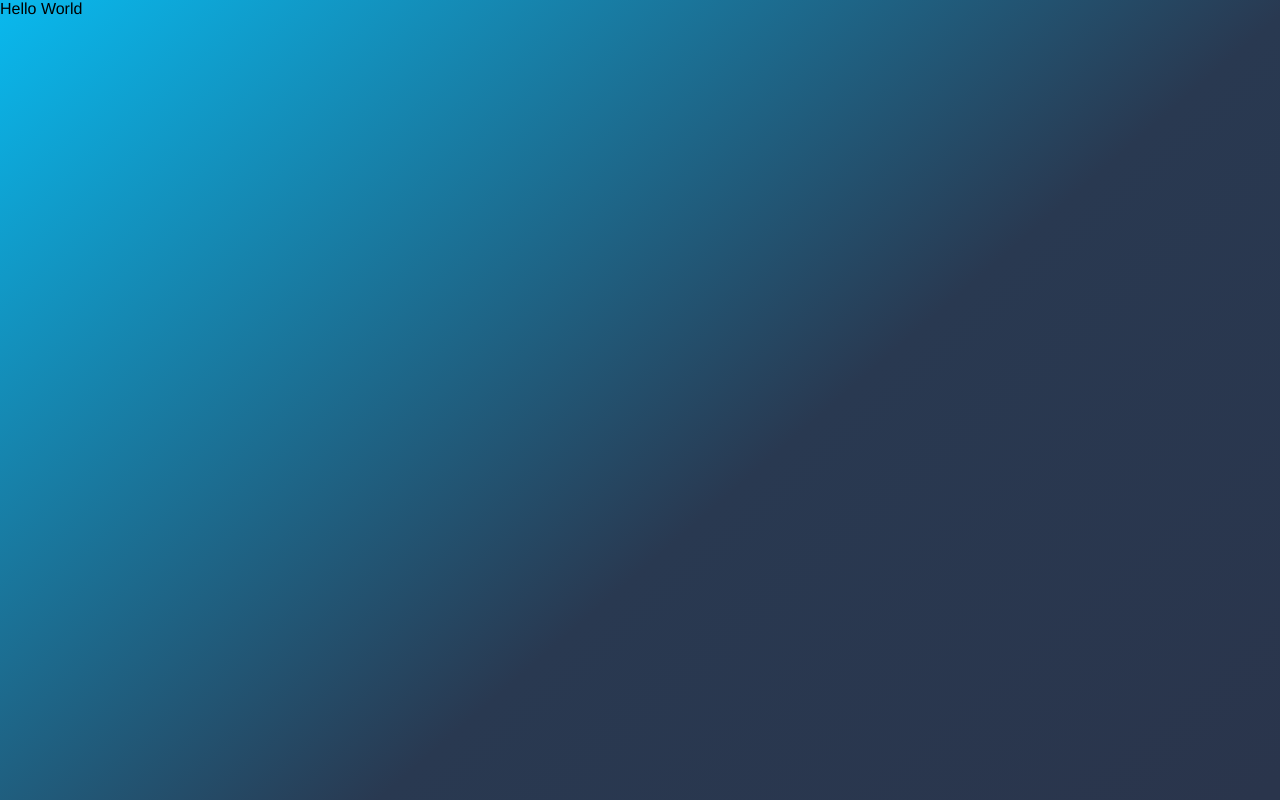
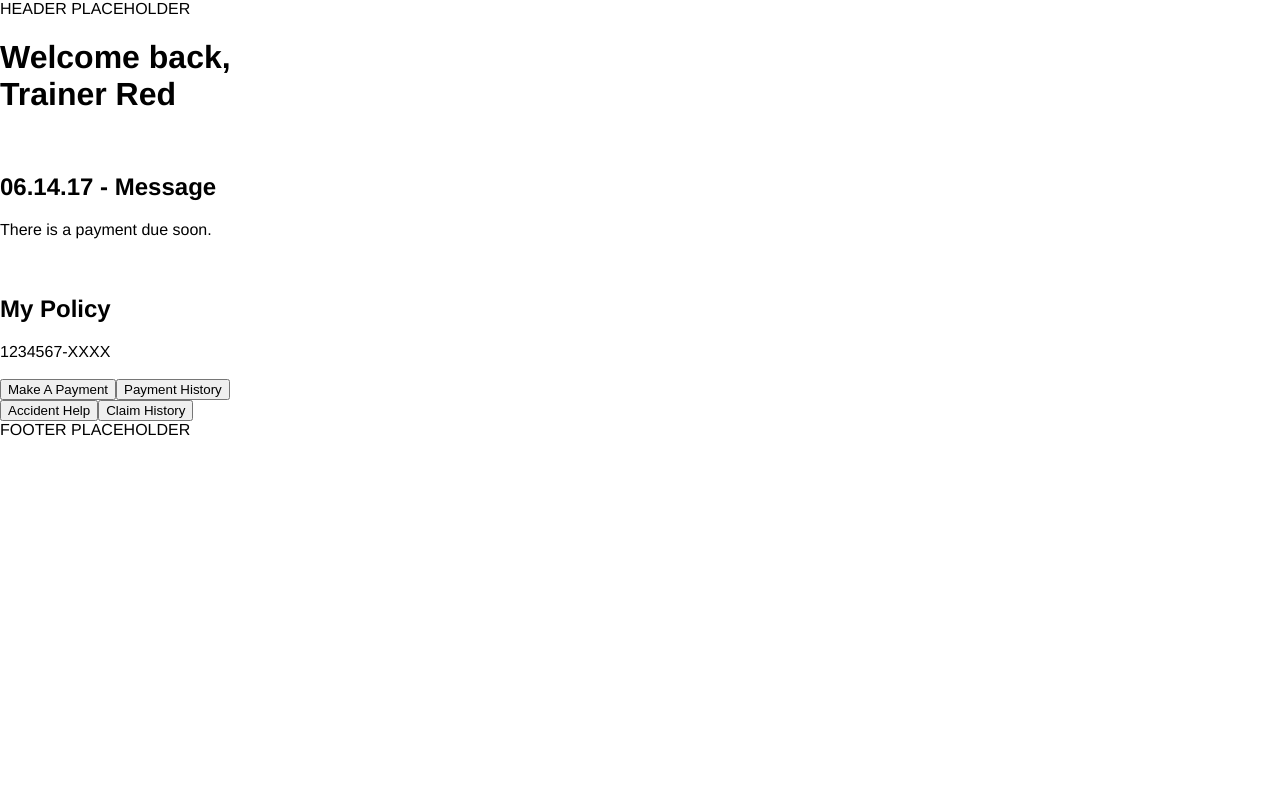
Before and after one commit to jmcreasman/Pokedex, a Vue app in the folder pokedex/: page /#/ in a window 1280 px wide. Built offline with nearby package versions, Linux system fonts and the light colour scheme.

Commit message:
html structure based on work done on insurance demo app

```diff
--- a/pokedex/src/components/Dashboard.vue
+++ b/pokedex/src/components/Dashboard.vue
@@ -1,6 +1,53 @@
 <template>
   <div class="app">
-    Hello World
+    <header>HEADER PLACEHOLDER</header>
+    <div class="main">
+      <h1>
+        Welcome back,<br> Trainer Red
+      </h1>
+      <div class="top-section message">
+        <div class="widthOfContent">
+          <img class="icon" src="">
+          <div class="column">
+            <h2>06.14.17 - Message</h2>
+            There is a payment due soon.
+          </div>
+        </div>
+        <img class="open-arrow" src="">
+      </div>
+      <div class="top-section my-policy">
+        <div class="widthOfContent">
+          <img class="icon" src="">
+          <div class="column">
+            <h2>My Policy</h2>
+            1234567-XXXX
+          </div>
+        </div>
+        <img class="open-arrow" src="">
+      </div>
+
+      <section>
+        <button class="column left">
+          <img src="">
+          <span>Make A Payment</span>
+        </button>
+        <button class="column right">
+          <img src="">
+          <span>Payment History</span>
+        </button>
+      </section>
+      <section>
+        <button class="column left">
+          <img src="">
+          <span>Accident Help</span>
+        </button>
+        <button class="column right">
+          <img src="">
+          <span>Claim History</span>
+        </button>
+      </section>
+    </div>
+    <footer class="footer">FOOTER PLACEHOLDER</footer>
   </div>
 </template>
 
@@ -18,7 +65,7 @@ export default {
 <!-- Add "scoped" attribute to limit CSS to this component only -->
 <style scoped>
   .app {
-    background: linear-gradient(-41deg, #2A354C 1%, #293951 41%, #09B9EE 100%);
+    /* background: linear-gradient(-41deg, #2A354C 1%, #293951 41%, #09B9EE 100%); */
     height: 100vh;
   }
 </style>
```
